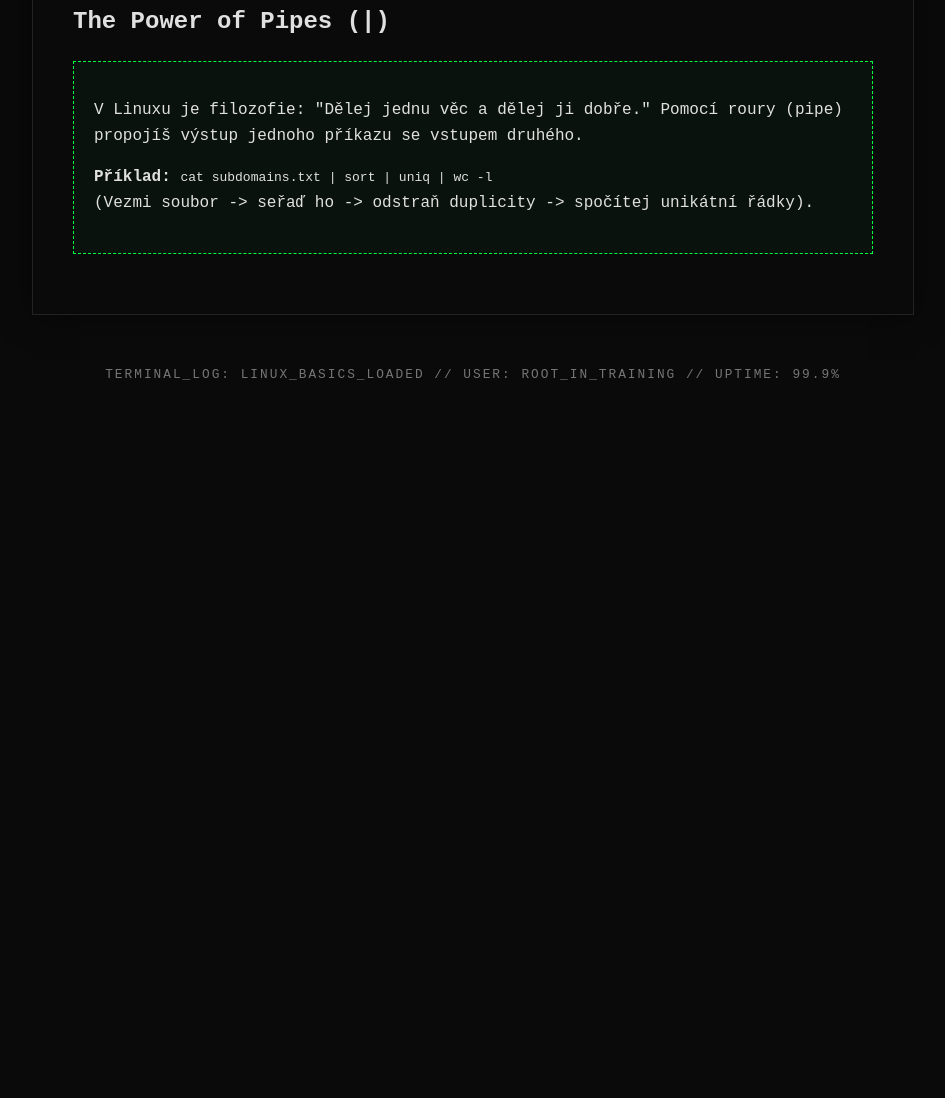
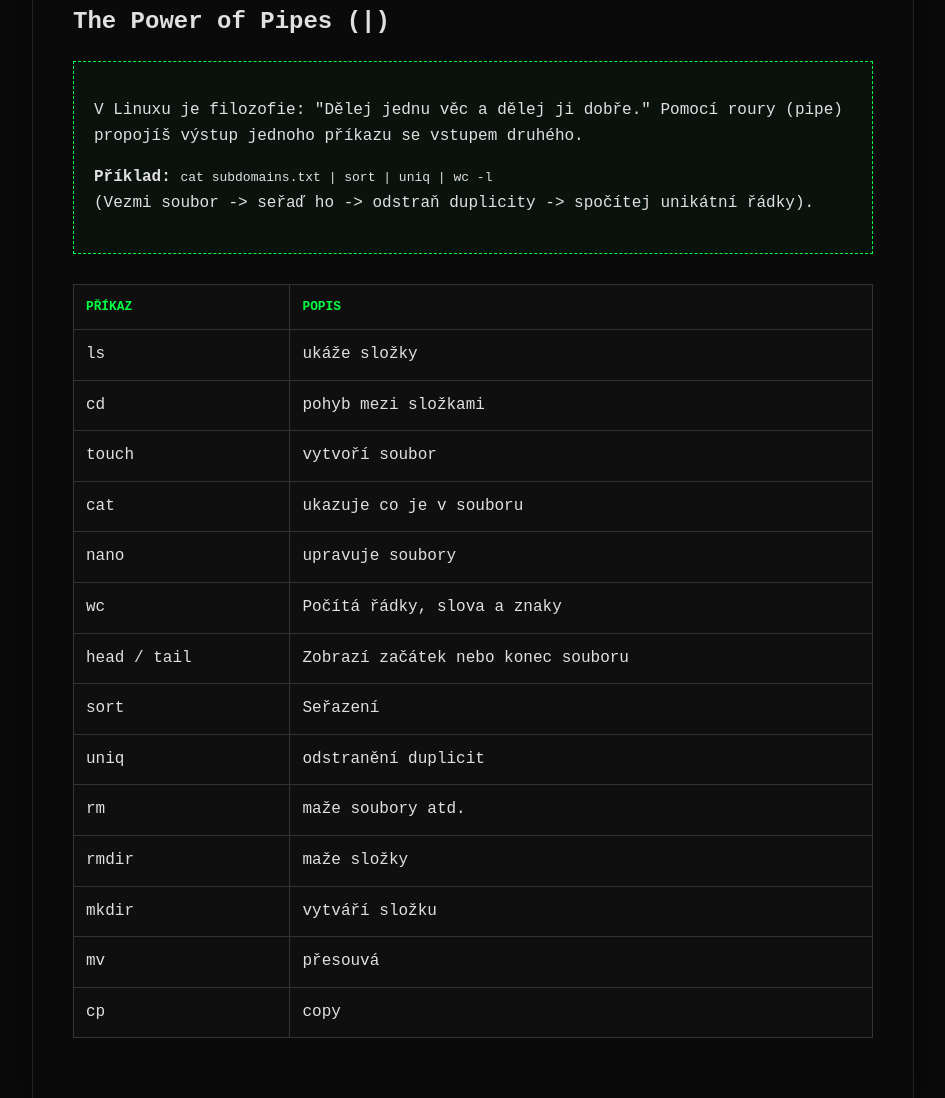
Before and after one commit to matejjanousek/BBP-hunters, a plain HTML site: page sides/basics.html in a window 1280 px wide. Shown: the part 2311-3409 px from the top of the page, without its empty margins (167-1112 px from the left). Before the commit the page ends 2729 px from the top, so only its background shows below. Drawn offline with Linux system fonts and the light colour scheme.

Commit message:
Add files via upload

```diff
--- a/sides/basics.html
+++ b/sides/basics.html
@@ -113,6 +113,71 @@
                 <p><strong>Příklad:</strong> <code>cat subdomains.txt | sort | uniq | wc -l</code> <br> (Vezmi soubor -> seřaď ho -> odstraň duplicity -> spočítej unikátní řádky).</p>
             </div>
         </section>
+        <section class="content-section" id="table">
+            <table>
+                <tr>
+                  <th>Příkaz</th>
+                  <th>Popis</th>
+                </tr>
+                <tr>
+                  <td>ls</td>
+                  <td>ukáže složky</td>
+                </tr>
+                <tr>
+                  <td>cd</td>
+                  <td>pohyb mezi složkami</td>
+                </tr>
+                <tr>
+                  <td>touch</td>
+                  <td>vytvoří soubor</td>
+                </tr>
+                <tr>
+                  <td>cat</td>
+                  <td>ukazuje co je v souboru</td>
+                </tr>
+                <tr>
+                  <td>nano</td>
+                  <td>upravuje soubory</td>
+                </tr>
+                <tr>
+                  <td>wc</td>
+                  <td>Počítá řádky, slova a znaky</td>
+                </tr>
+                <tr>
+                  <td>head / tail</td>
+                  <td>Zobrazí začátek nebo konec souboru</td>
+                </tr>
+                <tr>
+                  <td>sort</td>
+                  <td>Seřazení</td>
+                </tr>
+                <tr>
+                  <td>uniq</td>
+                  <td>odstranění duplicit</td>
+                </tr>
+                <tr>
+                  <td>rm</td>
+                  <td>maže soubory atd.</td>
+                </tr>
+                <tr>
+                  <td>rmdir</td>
+                  <td>maže složky</td>
+                </tr>
+                <tr>
+                  <td>mkdir</td>
+                  <td>vytváří složku</td>
+                </tr>
+                <tr>
+                  <td>mv</td>
+                  <td>přesouvá</td>
+                </tr>
+                <tr>
+                  <td>cp</td>
+                  <td>copy</td>
+                </tr>
+              </table>
+
+        </section>
     </main>
 
     <footer>
```
